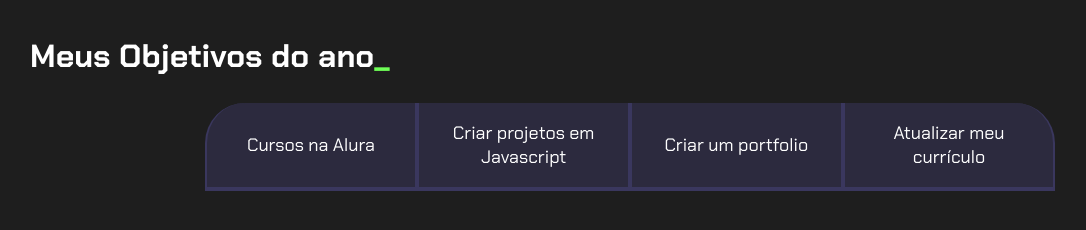
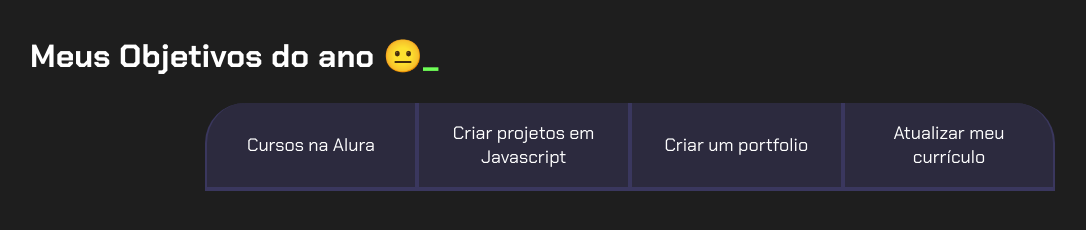
Before and after one commit to Gabielumdoistreis/projeto-de-vida-Famosa-gisele, a plain HTML site: page index.html in a window 1280 px wide. Shown: the whole page, without its empty margins (10-1096 px from the left). Drawn offline with Linux system fonts and the light colour scheme.

Commit message:
brigadeiro

```diff
--- a/index.html
+++ b/index.html
@@ -10,7 +10,7 @@
 
 <body>
     <section class="conteudo-principal">
-        <h2 class="titulo-principal">Meus Objetivos do ano<span>_</span></h2>
+        <h2 class="titulo-principal">Meus Objetivos do ano 😐<span>_</span></h2>
         <div class="botoes">
             <button class="botao">Cursos na Alura</button>
             <button class="botao">Criar projetos em Javascript</button>
```
